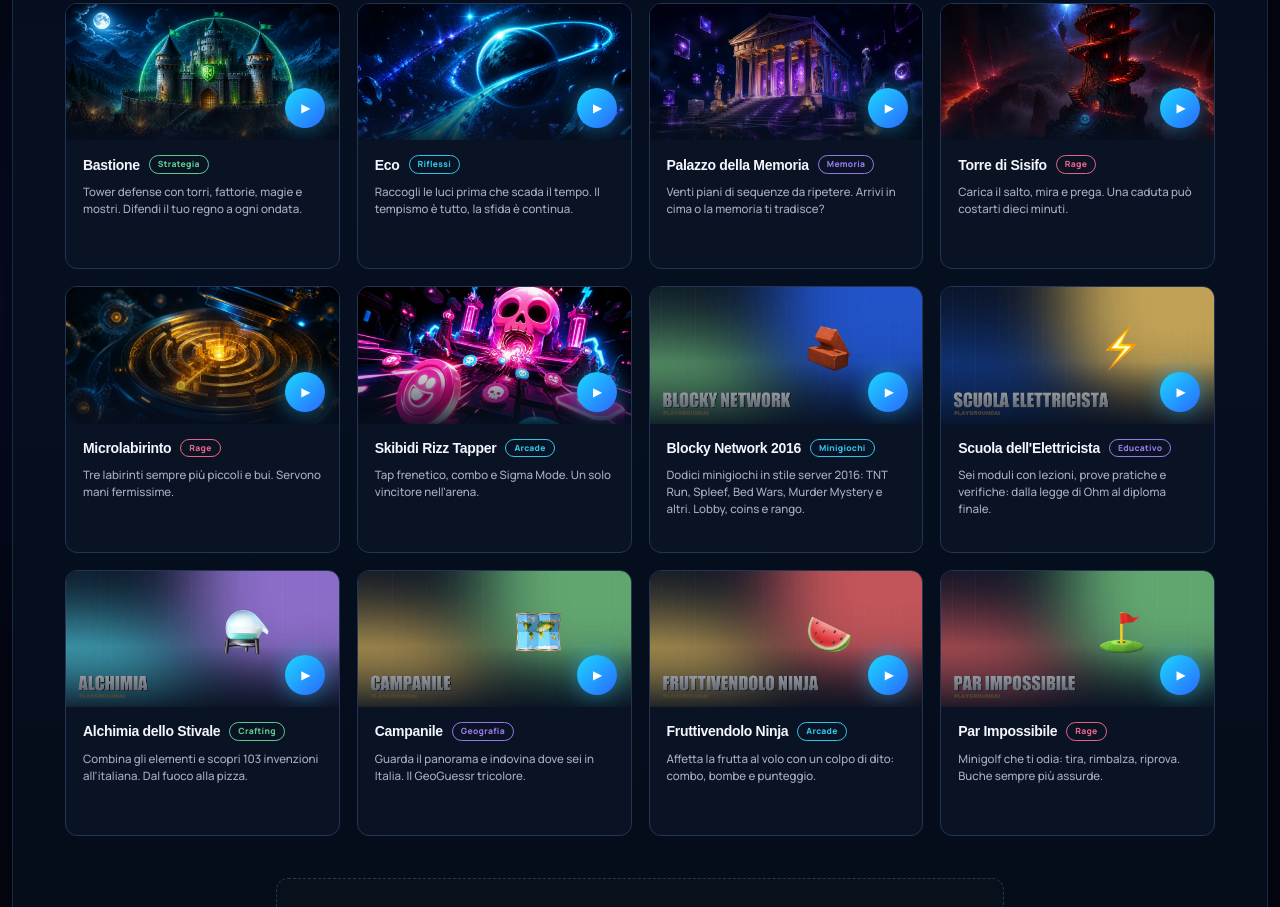
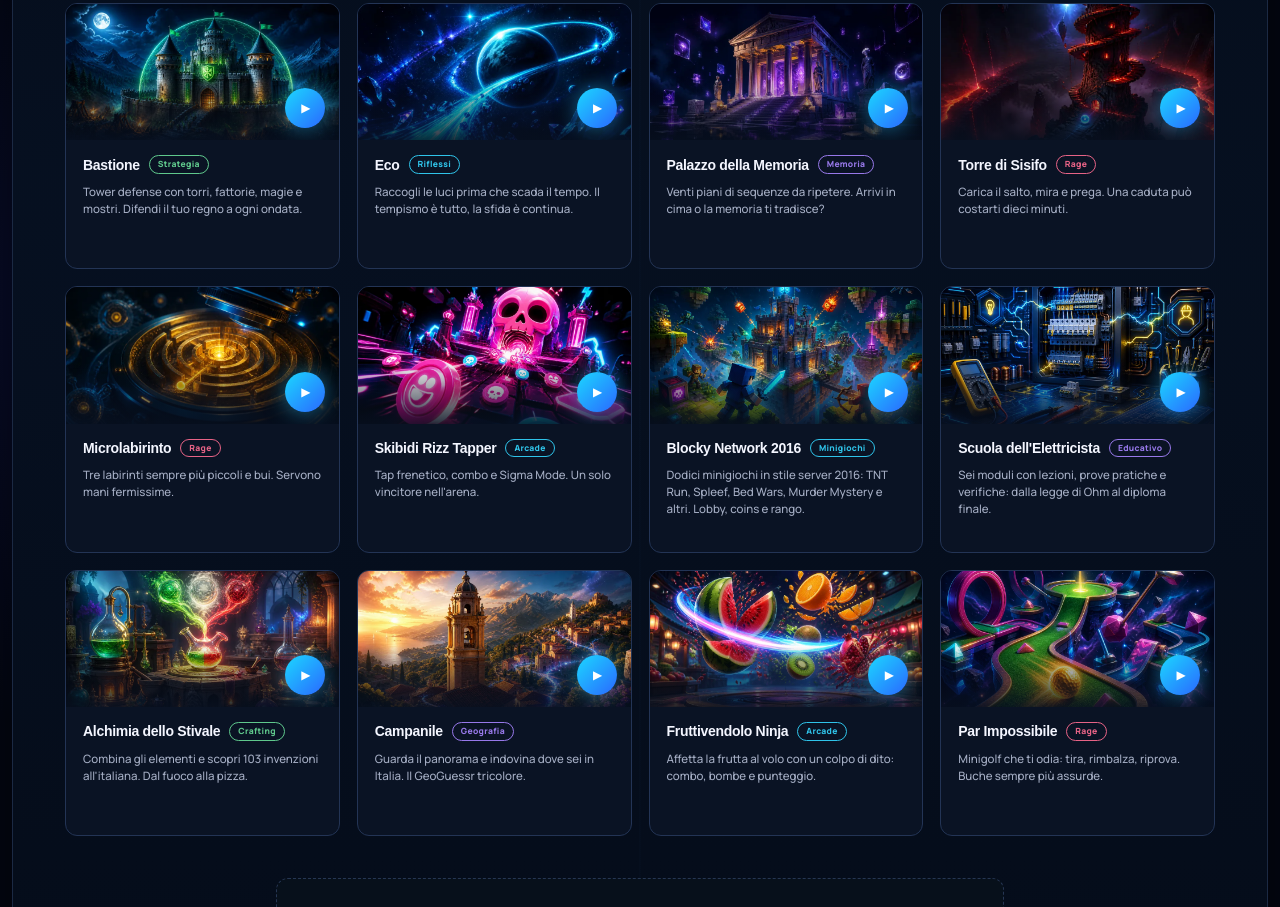
Before and after one commit to ManusTheGallicPlague/playgroundai, a plain HTML site: page index.html in a window 1280 px wide. Shown: the part 1029-1936 px from the top of the page. Drawn offline with Linux system fonts and the light colour scheme; a web font is replaced by a local one.

Commit message:
Upgrade covers for six new games

```diff
--- a/index.html
+++ b/index.html
@@ -78,7 +78,7 @@ a{color:inherit}img{max-width:100%}:focus-visible{outline:2px solid var(--cyan);
       </div>
     </section>
     <section class="stats" id="funzioni" aria-label="Caratteristiche di PlaygroundAI">
-      <div class="stat"><span class="stat-icon">♧</span><span><strong>6 giochi</strong><small>Originali e diversi</small></span></div>
+      <div class="stat"><span class="stat-icon">♧</span><span><strong>12 giochi</strong><small>Originali e diversi</small></span></div>
       <div class="stat"><span class="stat-icon">ϟ</span><span><strong>Istantaneo</strong><small>Nessun download</small></span></div>
       <div class="stat"><span class="stat-icon">♙</span><span><strong>100% Gratis</strong><small>Per sempre</small></span></div>
       <div class="stat"><span class="stat-icon">◎</span><span><strong>Ottimizzato</strong><small>Per ogni dispositivo</small></span></div>
@@ -93,12 +93,12 @@ a{color:inherit}img{max-width:100%}:focus-visible{outline:2px solid var(--cyan);
         <a class="game-card" href="games/sisifo.html"><div class="cover"><img src="/assets/game-sisifo-v1.webp" width="960" height="451" alt="Torre impossibile che sale tra le nuvole" loading="lazy"><span class="play-circle">▶</span></div><div class="game-copy"><div class="game-title"><h3>Torre di Sisifo</h3><span class="tag rage">Rage</span></div><p>Carica il salto, mira e prega. Una caduta può costarti dieci minuti.</p></div></a>
         <a class="game-card" href="games/microlabirinto.html"><div class="cover"><img src="/assets/game-microlabirinto-v1.webp" width="960" height="453" alt="Microchip trasformato in un labirinto luminoso" loading="lazy"><span class="play-circle">▶</span></div><div class="game-copy"><div class="game-title"><h3>Microlabirinto</h3><span class="tag rage">Rage</span></div><p>Tre labirinti sempre più piccoli e bui. Servono mani fermissime.</p></div></a>
         <a class="game-card" href="games/skibidi.html"><div class="cover"><img src="/assets/game-skibidi-v1.webp" width="960" height="540" alt="Teschio rosa al neon in un'arena futuristica" loading="lazy"><span class="play-circle">▶</span></div><div class="game-copy"><div class="game-title"><h3>Skibidi Rizz Tapper</h3><span class="tag arcade">Arcade</span></div><p>Tap frenetico, combo e Sigma Mode. Un solo vincitore nell'arena.</p></div></a>
-        <a class="game-card" href="games/blocky.html"><div class="cover"><img src="/assets/game-blocky-v1.webp" width="960" height="480" alt="Blocchi colorati in stile server 2016" loading="lazy"><span class="play-circle">▶</span></div><div class="game-copy"><div class="game-title"><h3>Blocky Network 2016</h3><span class="tag arcade">Minigiochi</span></div><p>Dodici minigiochi in stile server 2016: TNT Run, Spleef, Bed Wars, Murder Mystery e altri. Lobby, coins e rango.</p></div></a>
-        <a class="game-card" href="games/elettricista.html"><div class="cover"><img src="/assets/game-elettricista-v1.webp" width="960" height="480" alt="Fulmine dorato su sfondo blu" loading="lazy"><span class="play-circle">▶</span></div><div class="game-copy"><div class="game-title"><h3>Scuola dell'Elettricista</h3><span class="tag mind">Educativo</span></div><p>Sei moduli con lezioni, prove pratiche e verifiche: dalla legge di Ohm al diploma finale.</p></div></a>
-        <a class="game-card" href="games/alchimia.html"><div class="cover"><img src="/assets/game-alchimia-v1.webp" width="960" height="480" alt="Alambicco alchemico" loading="lazy"><span class="play-circle">▶</span></div><div class="game-copy"><div class="game-title"><h3>Alchimia dello Stivale</h3><span class="tag strat">Crafting</span></div><p>Combina gli elementi e scopri 103 invenzioni all'italiana. Dal fuoco alla pizza.</p></div></a>
-        <a class="game-card" href="games/campanile.html"><div class="cover"><img src="/assets/game-campanile-v1.webp" width="960" height="480" alt="Mappa d'Italia stilizzata" loading="lazy"><span class="play-circle">▶</span></div><div class="game-copy"><div class="game-title"><h3>Campanile</h3><span class="tag mind">Geografia</span></div><p>Guarda il panorama e indovina dove sei in Italia. Il GeoGuessr tricolore.</p></div></a>
-        <a class="game-card" href="games/fruttivendolo.html"><div class="cover"><img src="/assets/game-fruttivendolo-v1.webp" width="960" height="480" alt="Anguria affettata" loading="lazy"><span class="play-circle">▶</span></div><div class="game-copy"><div class="game-title"><h3>Fruttivendolo Ninja</h3><span class="tag arcade">Arcade</span></div><p>Affetta la frutta al volo con un colpo di dito: combo, bombe e punteggio.</p></div></a>
-        <a class="game-card" href="games/par.html"><div class="cover"><img src="/assets/game-par-v1.webp" width="960" height="480" alt="Bandierina da golf" loading="lazy"><span class="play-circle">▶</span></div><div class="game-copy"><div class="game-title"><h3>Par Impossibile</h3><span class="tag rage">Rage</span></div><p>Minigolf che ti odia: tira, rimbalza, riprova. Buche sempre più assurde.</p></div></a>
+        <a class="game-card" href="games/blocky.html"><div class="cover"><img src="/assets/game-blocky-v2.webp" width="960" height="480" alt="Arena voxel con castello, isole sospese e combattenti" loading="lazy"><span class="play-circle">▶</span></div><div class="game-copy"><div class="game-title"><h3>Blocky Network 2016</h3><span class="tag arcade">Minigiochi</span></div><p>Dodici minigiochi in stile server 2016: TNT Run, Spleef, Bed Wars, Murder Mystery e altri. Lobby, coins e rango.</p></div></a>
+        <a class="game-card" href="games/elettricista.html"><div class="cover"><img src="/assets/game-elettricista-v2.webp" width="960" height="480" alt="Banco elettrico futuristico con quadro, multimetro e circuiti" loading="lazy"><span class="play-circle">▶</span></div><div class="game-copy"><div class="game-title"><h3>Scuola dell'Elettricista</h3><span class="tag mind">Educativo</span></div><p>Sei moduli con lezioni, prove pratiche e verifiche: dalla legge di Ohm al diploma finale.</p></div></a>
+        <a class="game-card" href="games/alchimia.html"><div class="cover"><img src="/assets/game-alchimia-v2.webp" width="960" height="480" alt="Laboratorio alchemico con ampolle ed energie tricolori" loading="lazy"><span class="play-circle">▶</span></div><div class="game-copy"><div class="game-title"><h3>Alchimia dello Stivale</h3><span class="tag strat">Crafting</span></div><p>Combina gli elementi e scopri 103 invenzioni all'italiana. Dal fuoco alla pizza.</p></div></a>
+        <a class="game-card" href="games/campanile.html"><div class="cover"><img src="/assets/game-campanile-v2.webp" width="960" height="480" alt="Campanile e borgo italiano affacciati sul mare al tramonto" loading="lazy"><span class="play-circle">▶</span></div><div class="game-copy"><div class="game-title"><h3>Campanile</h3><span class="tag mind">Geografia</span></div><p>Guarda il panorama e indovina dove sei in Italia. Il GeoGuessr tricolore.</p></div></a>
+        <a class="game-card" href="games/fruttivendolo.html"><div class="cover"><img src="/assets/game-fruttivendolo-v2.webp" width="960" height="480" alt="Frutta affettata in volo da una scia luminosa" loading="lazy"><span class="play-circle">▶</span></div><div class="game-copy"><div class="game-title"><h3>Fruttivendolo Ninja</h3><span class="tag arcade">Arcade</span></div><p>Affetta la frutta al volo con un colpo di dito: combo, bombe e punteggio.</p></div></a>
+        <a class="game-card" href="games/par.html"><div class="cover"><img src="/assets/game-par-v2.webp" width="960" height="480" alt="Percorso di minigolf impossibile sospeso nello spazio" loading="lazy"><span class="play-circle">▶</span></div><div class="game-copy"><div class="game-title"><h3>Par Impossibile</h3><span class="tag rage">Rage</span></div><p>Minigolf che ti odia: tira, rimbalza, riprova. Buche sempre più assurde.</p></div></a>
       </div>
     </section>
     <div class="ad-slot h"><!-- AdSense: incolla qui l'unità display responsive -->spazio pubblicitario</div>
```
Also changed, not shown: assets/game-alchimia-v2.webp (added), assets/game-blocky-v2.webp (added), assets/game-campanile-v2.webp (added), assets/game-elettricista-v2.webp (added), assets/game-fruttivendolo-v2.webp (added), assets/game-par-v2.webp (added).
